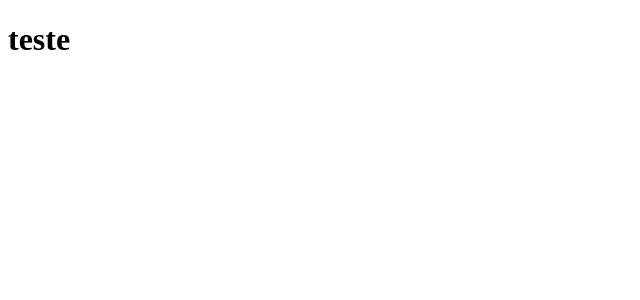
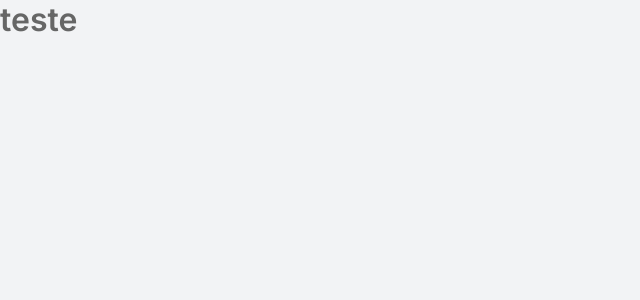
Before and after one commit to dannyelgjl/MoveIt, a React (Create React App) app: page / in a window 1280 px wide. Shown: the top 300 px of the page, without its empty margins (0-640 px from the left). Built offline with nearby package versions, Linux system fonts and the light colour scheme.

Commit message:
feature/ creating global style

```diff
--- a/public/index.html
+++ b/public/index.html
@@ -2,42 +2,14 @@
 <html lang="en">
   <head>
     <meta charset="utf-8" />
-    <link rel="icon" href="%PUBLIC_URL%/favicon.ico" />
     <meta name="viewport" content="width=device-width, initial-scale=1" />
-    <meta name="theme-color" content="#000000" />
-    <meta
-      name="description"
-      content="Web site created using create-react-app"
-    />
-    <link rel="apple-touch-icon" href="%PUBLIC_URL%/logo192.png" />
-    <!--
-      manifest.json provides metadata used when your web app is installed on a
-      user's mobile device or desktop. See https://developers.google.com/web/fundamentals/web-app-manifest/
-    -->
-    <link rel="manifest" href="%PUBLIC_URL%/manifest.json" />
-    <!--
-      Notice the use of %PUBLIC_URL% in the tags above.
-      It will be replaced with the URL of the `public` folder during the build.
-      Only files inside the `public` folder can be referenced from the HTML.
+    <link rel="preconnect" href="https://fonts.gstatic.com">
+    <link href="https://fonts.googleapis.com/css2?family=Inter:wght@400;500;600&family=Rajdhani:wght@600&display=swap" rel="stylesheet">
 
-      Unlike "/favicon.ico" or "favicon.ico", "%PUBLIC_URL%/favicon.ico" will
-      work correctly both with client-side routing and a non-root public URL.
-      Learn how to configure a non-root public URL by running `npm run build`.
-    -->
     <title>React App</title>
   </head>
   <body>
     <noscript>You need to enable JavaScript to run this app.</noscript>
     <div id="root"></div>
-    <!--
-      This HTML file is a template.
-      If you open it directly in the browser, you will see an empty page.
-
-      You can add webfonts, meta tags, or analytics to this file.
-      The build step will place the bundled scripts into the <body> tag.
-
-      To begin the development, run `npm start` or `yarn start`.
-      To create a production bundle, use `npm run build` or `yarn build`.
-    -->
   </body>
 </html>
--- a/src/App.tsx
+++ b/src/App.tsx
@@ -1,3 +1,5 @@
+import './styles/global.css';
+
 const App = () => {
   return (
     <h1>teste</h1>
--- /dev/null
+++ b/src/styles/global.css
@@ -0,0 +1,26 @@
+* {
+  margin: 0;
+  padding: 0;
+  box-sizing: border-box;
+}
+
+body {
+  background: #f2f3f5;
+  color: #666;
+}
+
+body,
+input,
+textarea,
+button {
+  font: 400 16px "Inter", sans-serif;
+}
+
+button {
+  cursor: pointer;
+}
+
+a {
+  color: inherit;
+  text-decoration: none;
+}
```
